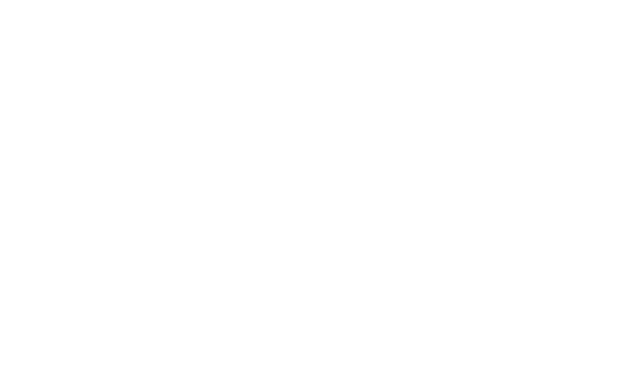
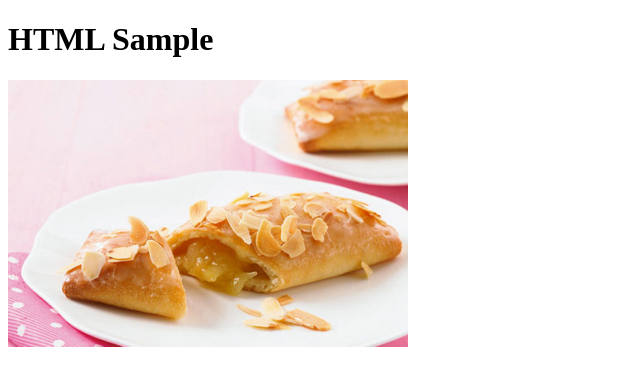
Before and after one commit to olena-kuziaieva/1128-html, a plain HTML site: page index.html in a window 1280 px wide. Shown: the whole page, without its empty margins (0-640 px from the left). Drawn offline with Linux system fonts and the light colour scheme.

Commit message:
sample html

```diff
--- a/index.html
+++ b/index.html
@@ -2,12 +2,21 @@
 <html lang="en">
 <head>
     <meta charset="UTF-8">
-    <meta http-equiv="X-UA-Compatible" content="IE=edge">
     <meta name="viewport" content="width=device-width, initial-scale=1.0">
     <title>Document</title>
-    <link rel="shortcut icon" href="https://placekitten.com/96/139" type="image/x-icon">
+
 </head>
 <body>
-    <script src="https://unpkg.com/html-data-include@3.3.3/html-data-include.js"></script>
+    <header>
+        <h1>HTML Sample</h1>
+        <img width="400" src="img/apfeltasche.jpg" alt="apfeltasche">
+    </header>
+    <main>
+
+    </main>
+    <footer>
+
+    </footer>
+
 </body>
 </html>
```
Also changed, not shown: img/apfeltasche.jpg (added), 1 other file.
